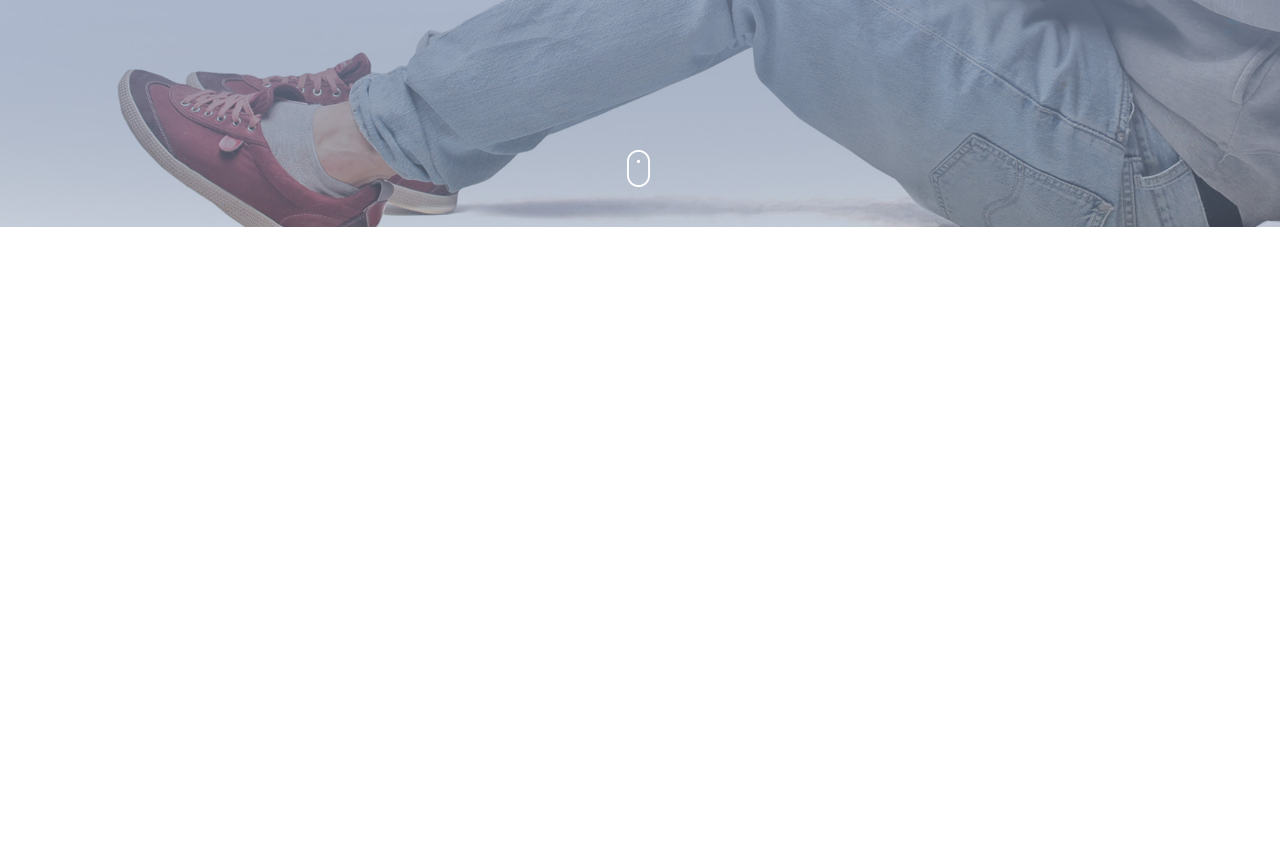
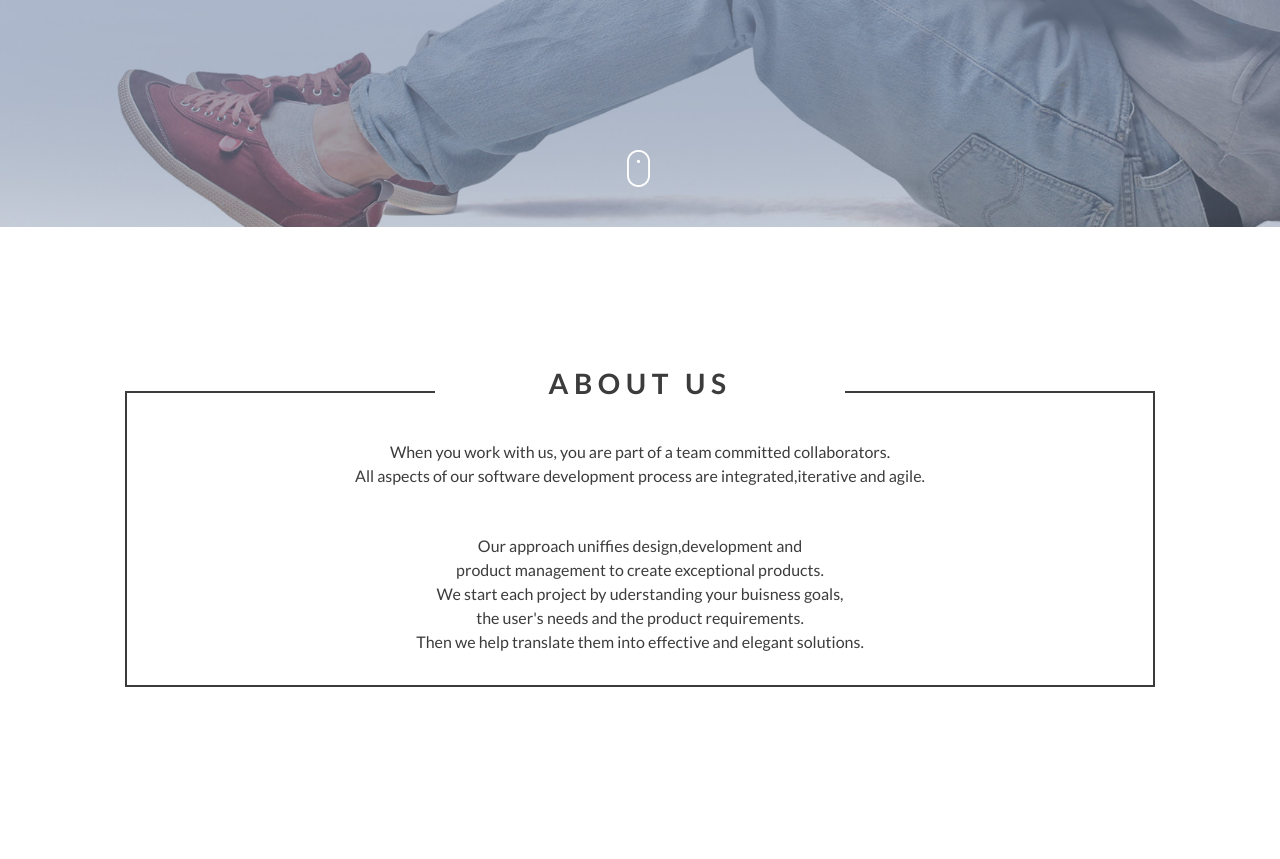
Before and after one commit to darokrk/Layout2-from-PSD, a website: page index.html in a window 1280 px wide. Shown: the part 573-1432 px from the top of the page. Before the commit the page ends 800 px from the top, so only its background shows below. Drawn offline with nearby package versions, Linux system fonts and the light colour scheme.

Commit message:
Create about section

```diff
--- a/index.html
+++ b/index.html
@@ -27,5 +27,27 @@
             <img class="img-fluid roller" src="images/roller.png" alt="scrollbar">
         </div>
     </section>
+    <section id="about">
+        <div class="container text-center">
+            <div class="size">
+                <fieldset>
+                    <legend>
+                        <h3 class="header contain-grey font-weight-bold">ABOUT US</h3>
+                    </legend>
+                    <p class="font-weight-light contain contain-grey">
+                        When you work with us, you are part of a team committed collaborators.<br>
+                        All aspects of our software development process are integrated,iterative and agile.
+                    </p>
+                    <p class="font-weight-light contain contain-grey">
+                        Our approach uniffies design,development and<br>
+                        product management to create exceptional products.<br>
+                        We start each project by uderstanding your buisness goals,<br>
+                        the user's needs and the product requirements.<br>
+                        Then we help translate them into effective and elegant solutions.
+                    </p>
+                </fieldset>
+            </div>
+        </div>
+    </section>
 </body>
 </html>
--- a/sass/style.scss
+++ b/sass/style.scss
@@ -1,3 +1,7 @@
+
+body {
+    font-family: 'Lato', sans-serif;
+}
 .jumbotron-fluid {
     background: url('../images/header.jpg') no-repeat center;
     background-size: cover;
@@ -9,7 +13,6 @@
     top: 50%;
     left: 50%;
     transform: translate(-50%, -50%);
-    font-family: 'Lato', sans-serif;
 }
 .header {
     letter-spacing: 0.2em;
@@ -23,3 +26,20 @@
     bottom: 5%;
     left: 49%;
 }
+.size {
+    height: 632px;
+    padding: 140px 40px;
+}
+.size > fieldset {
+    border: 2px solid #3c3c3c;
+}
+fieldset > legend {
+    width: 40%;
+}
+.contain {
+    font-size: 1rem;
+    padding: 15px 15px;
+}
+.contain-grey {
+    color: #3c3c3c;
+}
```
Also changed, not shown: css/style.css. Lines whose indentation alone changed are shown as unchanged.
